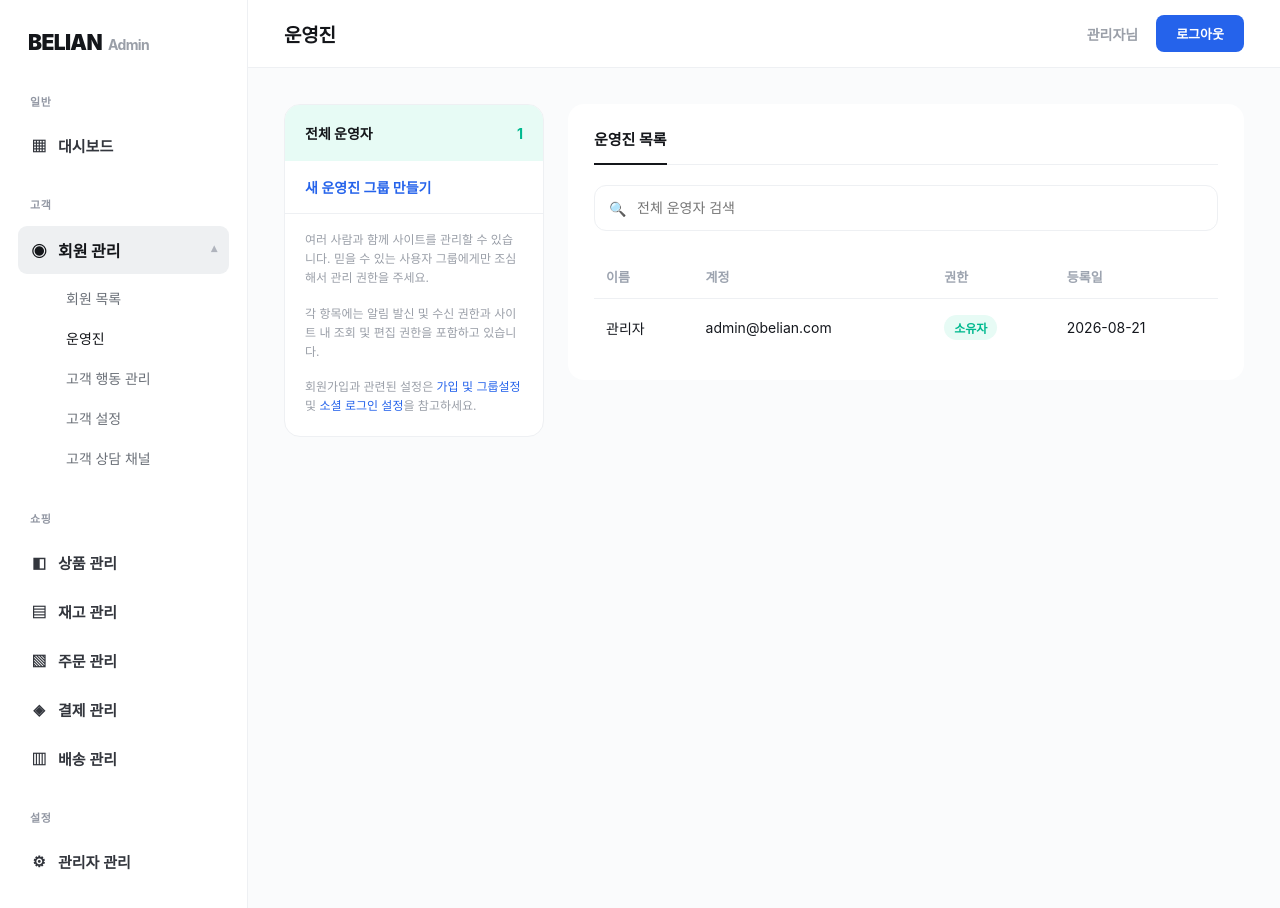
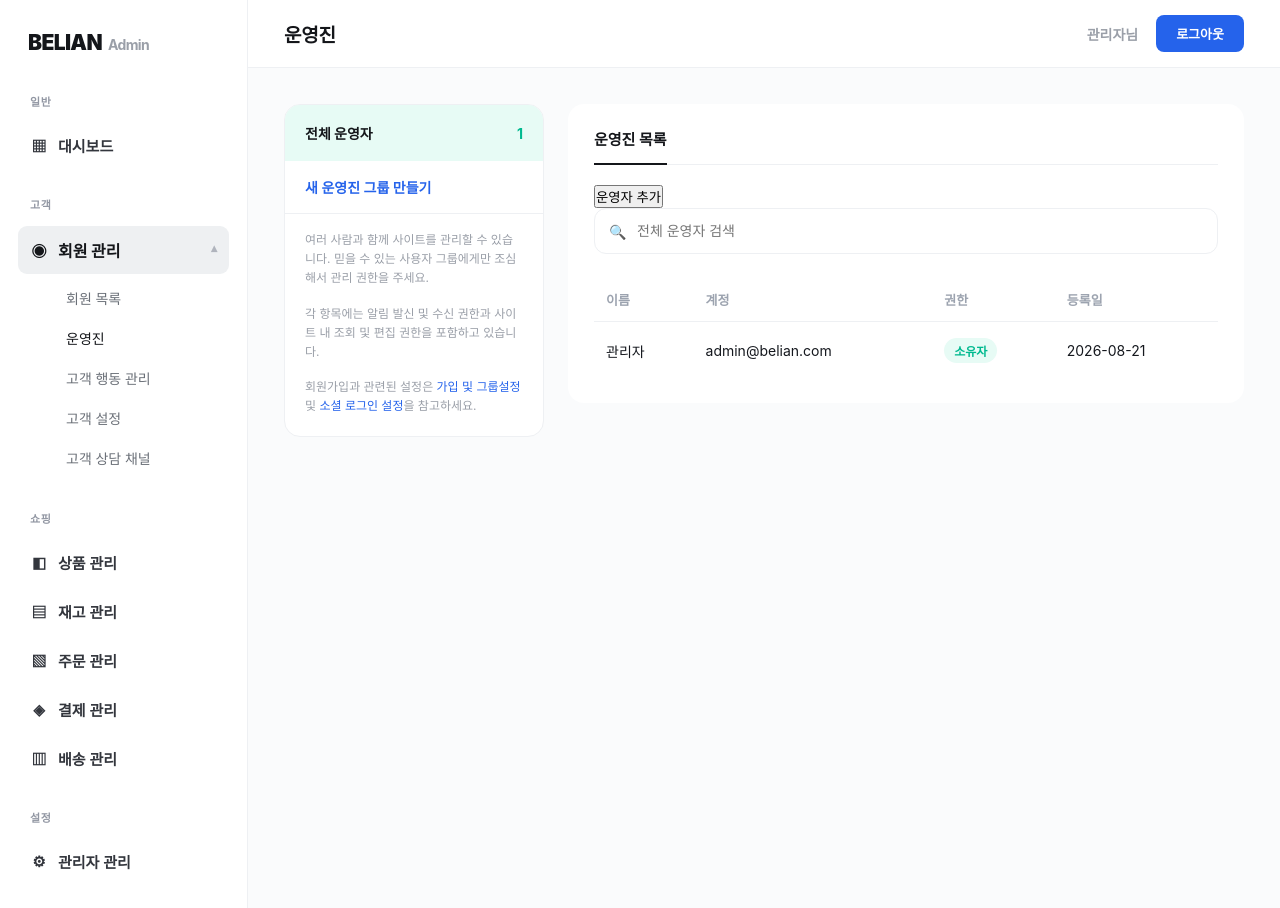
Before and after one commit to youzam136-sudo/belian-admin, a React (Vite) app: page /members/staff in a window 1280 px wide. Built offline with nearby package versions, Linux system fonts and the light colour scheme.

Commit message:
Update StaffPage.tsx

```diff
--- a/src/pages/StaffPage.tsx
+++ b/src/pages/StaffPage.tsx
@@ -62,8 +62,16 @@ function StaffPage() {
             </div>
 
             <div className="staff-main">
-                <div className="staff-tabs">
-                    <span className="staff-tab is-active">운영진 목록</span>
+                <div className="staff-tabs-row">
+                    <div className="staff-tabs">
+                        <span className="staff-tab is-active">
+                            운영진 목록
+                        </span>
+                    </div>
+
+                    <button type="button" className="staff-add-btn">
+                        운영자 추가
+                    </button>
                 </div>
 
                 <div className="staff-search">
```
